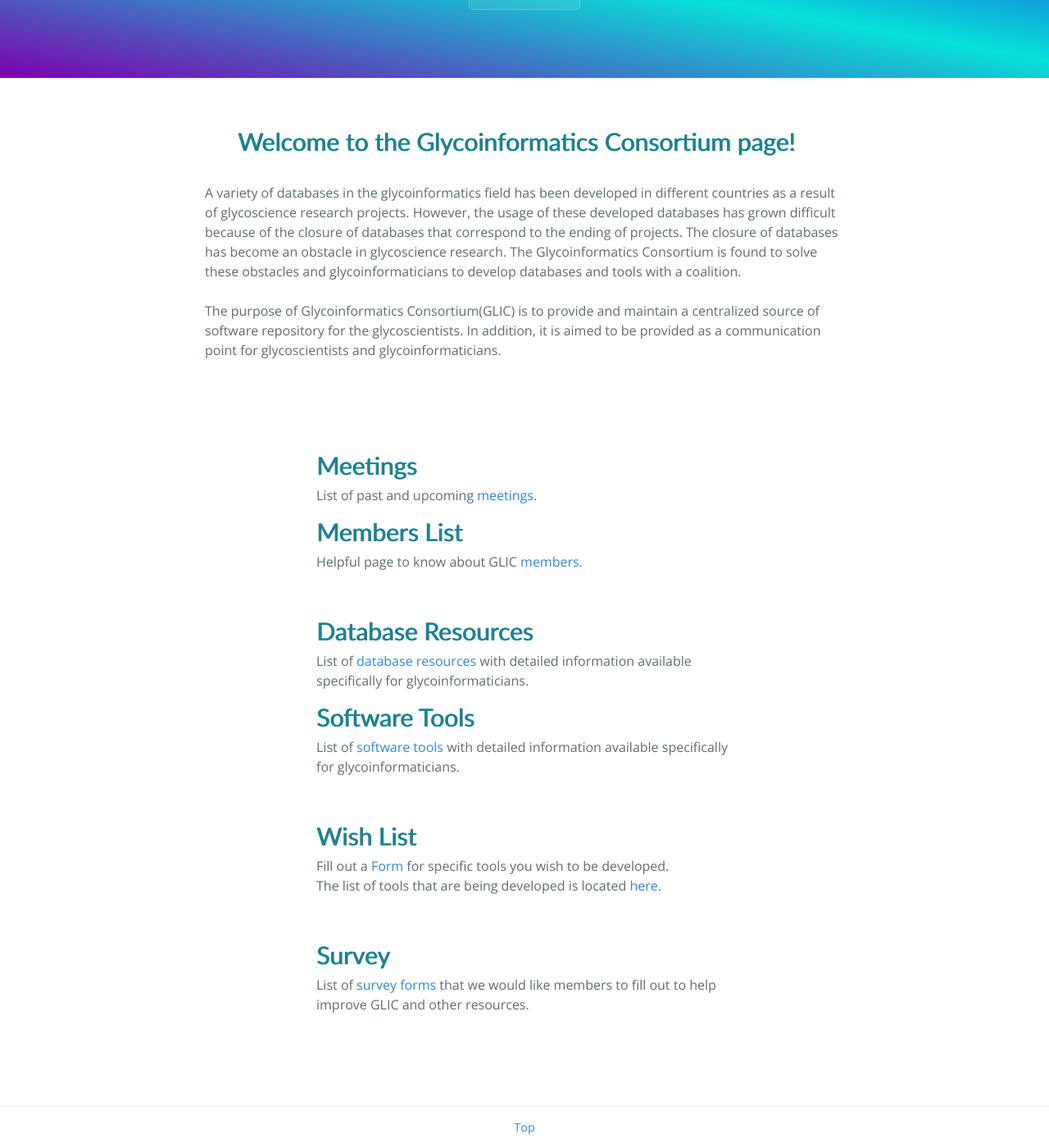
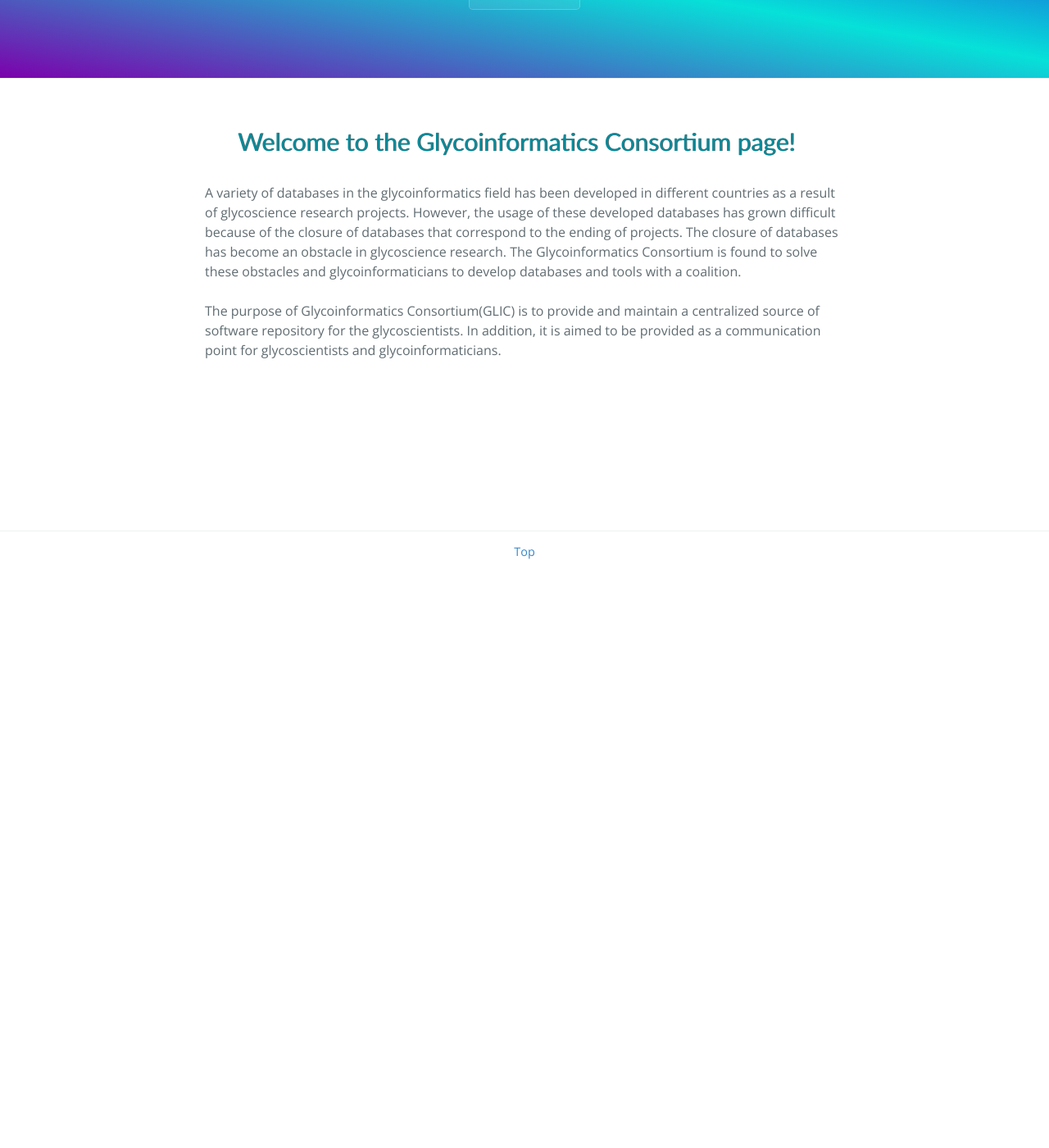
Before and after one commit to glycoinfo/www, a Jekyll site: the page built from index.md, in a window 1280 px wide and 1400 px high, scrolled down 174 px. Shown: the whole window at 82% size. Built offline with Jekyll 4.4.1, drawn with Linux system fonts in a browser that asks for light colours; nearby versions of some CDN libraries; a script that is not in the unit is left out; after the commit the page ends 900 px from its top, so only the background shows below that.

Commit message:
Update index.md

```diff
--- a/index.md
+++ b/index.md
@@ -2,29 +2,3 @@
 title: Glycoinformatics Consortium
 layout: top
 ---
-
-
-## Meetings
-List of past and upcoming [meetings](meetings).
-
-## Members List
-Helpful page to know about GLIC [members](member).
-
-<br>
-
-## Database Resources
-List of [database resources](database) with detailed information available specifically for glycoinformaticians.
-
-## Software Tools
-List of [software tools](software) with detailed information available specifically for glycoinformaticians.
-
-<br>
-
-## Wish List
-Fill out a [Form](wishList) for specific tools you wish to be developed.
-The list of tools that are being developed is located [here](wishList/toolsList).
-
-<br>
-
-## Survey
-List of [survey forms](survey) that we would like members to fill out to help improve GLIC and other resources.
```
